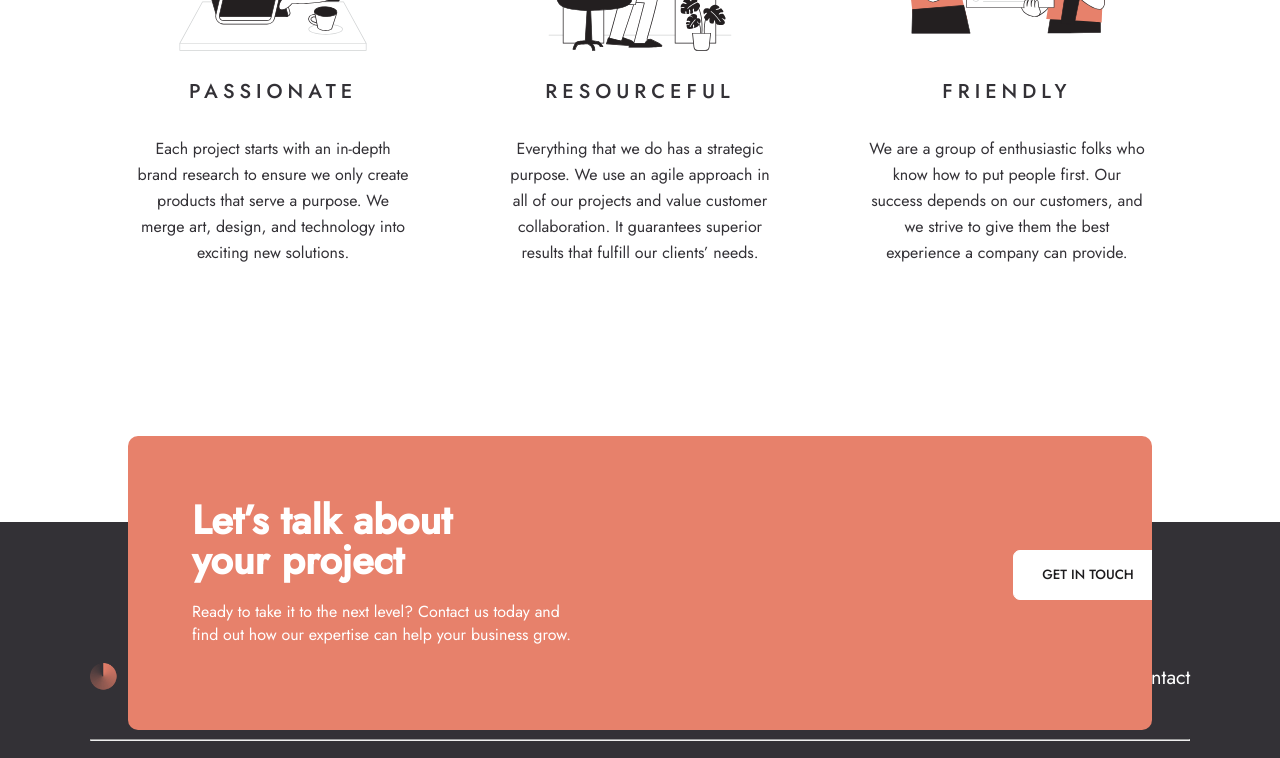
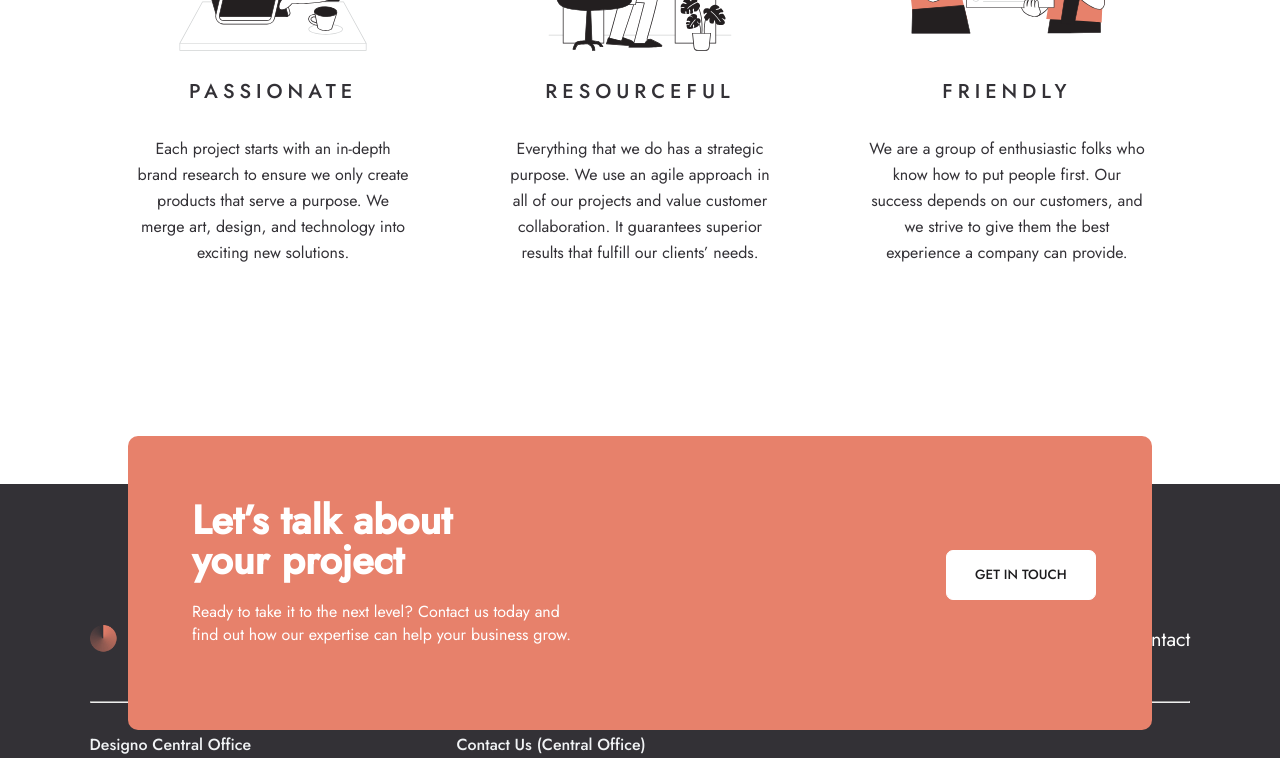
Before and after one commit to clf94-dev/designo-react, a React (Create React App) app: page / in a window 1280 px wide. Shown: the part 1828-2586 px from the top of the page. Built offline with nearby package versions, Linux system fonts and the light colour scheme.

Commit message:
cta changes

```diff
--- a/src/components/styles/App.css
+++ b/src/components/styles/App.css
@@ -338,7 +338,7 @@
 
 .features-cont {
   padding: 5% 7% 10% 7%;
-  margin-bottom: 10%;
+  margin-bottom: 7%;
   text-align: center;
   font-family: "Jost", sans-serif;
   color: #333136;
@@ -443,7 +443,7 @@
   .cta-cont .btn-col .cta-btn {
     position: relative;
     top: 30%;
-    left: 50%;
+    left: 35%;
   }
 }
 
--- a/src/components/styles/App.scss
+++ b/src/components/styles/App.scss
@@ -317,7 +317,7 @@
     //----------------------FeaturesHome comp --------------------
     .features-cont {
         padding: 5% 7% 10% 7%;
-        margin-bottom: 10%;
+        margin-bottom: 7%;
         @media screen and (max-width: 485px) {
             margin-bottom: 30%;
         }
@@ -389,7 +389,7 @@
                 @media screen and (min-width: 1000px) {
                     position: relative;
                     top: 30%;
-                    left: 50%;
+                    left: 35%;
                 }
                 height: 50px;
                 border-radius: 7px;
```
Also changed, not shown: src/components/styles/App.min.css.
